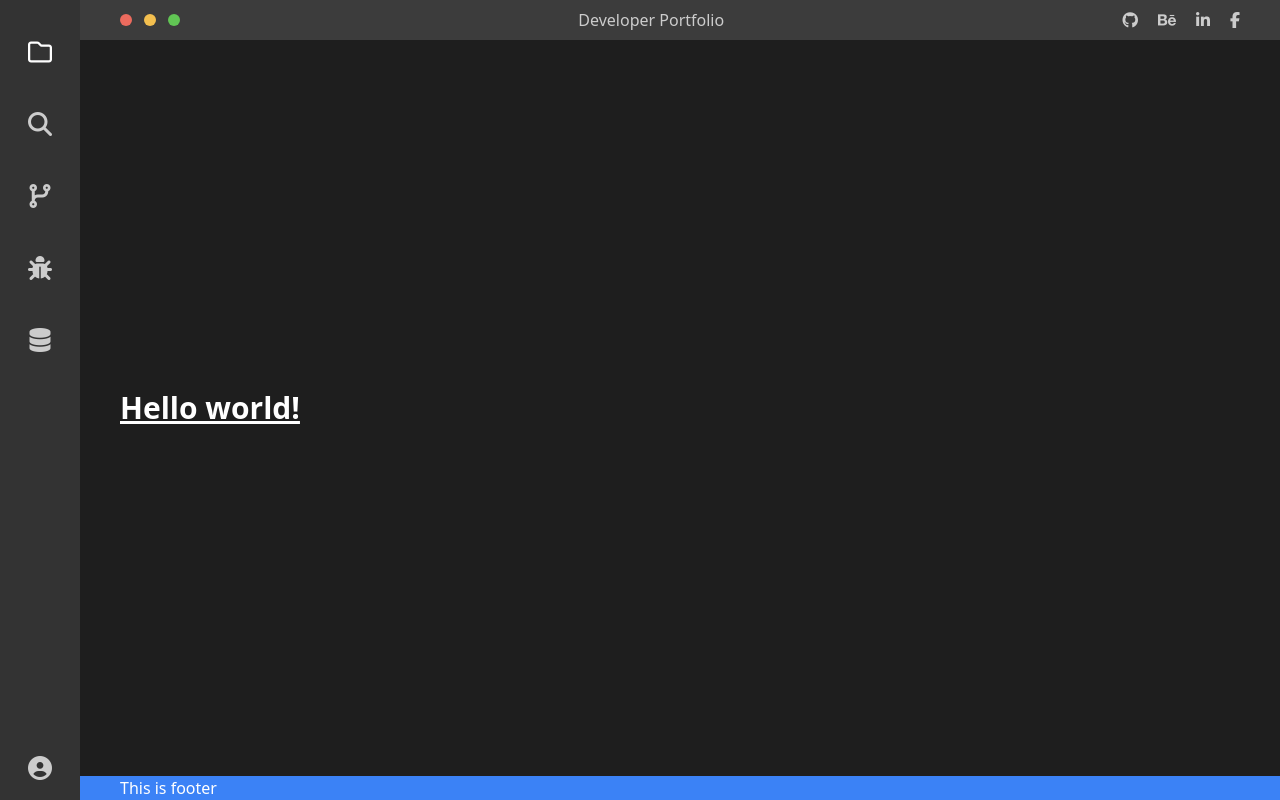
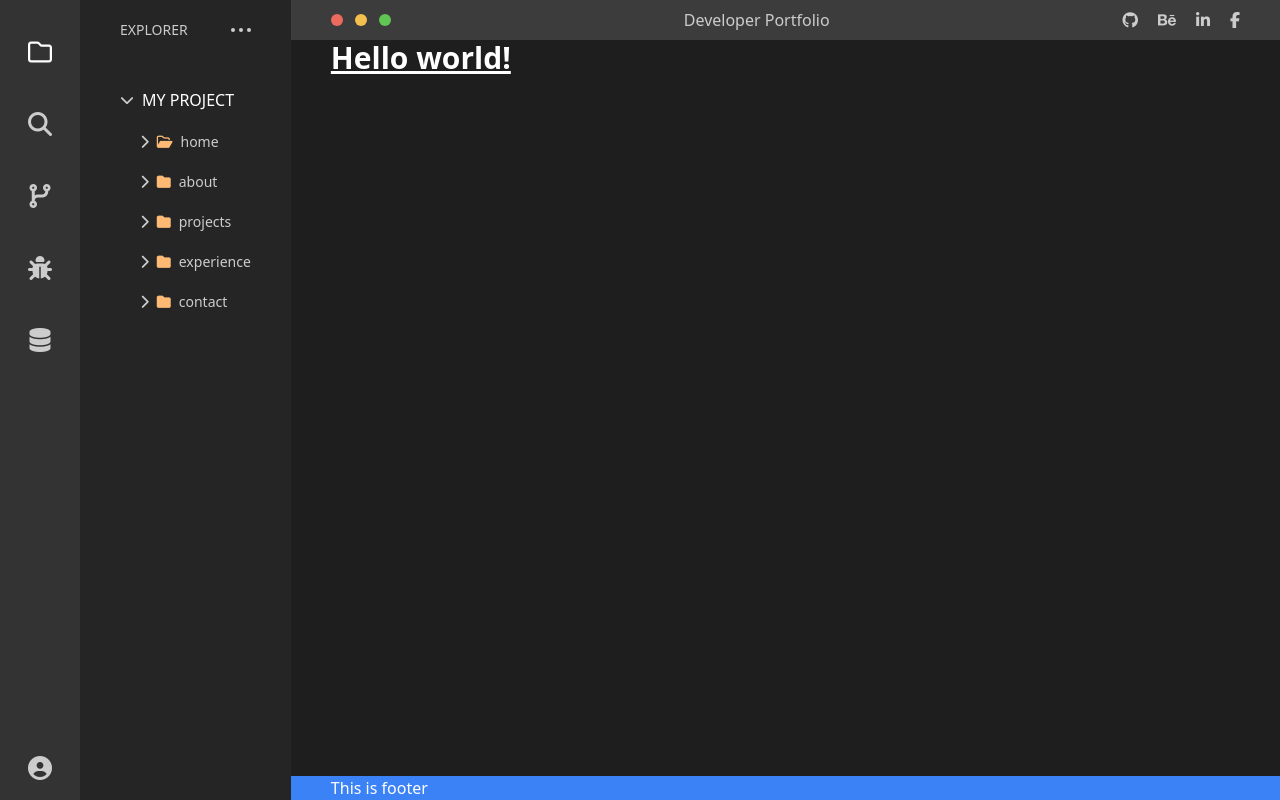
Before and after one commit to 199ocero/Developer-Portfolio, a Nuxt app: page / in a window 1280 px wide. Built offline with nearby package versions, Linux system fonts and the light colour scheme.

Commit message:
✨ add explorer

```diff
--- /dev/null
+++ b/components/Explorer.vue
@@ -0,0 +1,45 @@
+<template>
+  <div
+    class="bg-baltic-sea space-y-12 px-10 py-5 items-center text-2xl text-light-gray"
+  >
+    <div class="flex justify-between space-x-10 items-center">
+      <p class="text-sm text-light-gray uppercase">Explorer</p>
+      <div class="flex space-x-1">
+        <div class="bg-light-gray w-1 h-1 rounded-full"></div>
+        <div class="bg-light-gray w-1 h-1 rounded-full"></div>
+        <div class="bg-light-gray w-1 h-1 rounded-full"></div>
+      </div>
+    </div>
+    <div class="space-y-5 text-sm">
+      <div class="flex space-x-2 items-center text-bae">
+        <i class="fa-solid fa-chevron-down text-sm"></i>
+        <p class="uppercase text-base">My Project</p>
+      </div>
+      <div class="flex space-x-2 items-center ml-5">
+        <i class="fa-solid fa-chevron-right"></i>
+        <i class="fa-regular fa-folder-open text-orange-300"></i>
+        <a href="#">home</a>
+      </div>
+      <div class="flex space-x-2 items-center ml-5">
+        <i class="fa-solid fa-chevron-right"></i>
+        <i class="fa-solid fa-folder text-orange-300"></i>
+        <a href="#">about</a>
+      </div>
+      <div class="flex space-x-2 items-center ml-5">
+        <i class="fa-solid fa-chevron-right"></i>
+        <i class="fa-solid fa-folder text-orange-300"></i>
+        <a href="#">projects</a>
+      </div>
+      <div class="flex space-x-2 items-center ml-5">
+        <i class="fa-solid fa-chevron-right"></i>
+        <i class="fa-solid fa-folder text-orange-300"></i>
+        <a href="#">experience</a>
+      </div>
+      <div class="flex space-x-2 items-center ml-5">
+        <i class="fa-solid fa-chevron-right"></i>
+        <i class="fa-solid fa-folder text-orange-300"></i>
+        <a href="#">contact</a>
+      </div>
+    </div>
+  </div>
+</template>
--- a/layouts/default.vue
+++ b/layouts/default.vue
@@ -1,10 +1,16 @@
 <template>
   <div class="flex min-h-screen">
-    <Sidebar />
+    <div class="flex">
+      <Sidebar />
+      <Explorer />
+    </div>
 
     <div class="flex flex-1 flex-col justify-between">
-      <Navigation />
-      <Nuxt />
+      <div>
+        <Navigation />
+        <Nuxt />
+      </div>
+
       <Footer />
     </div>
   </div>
```
